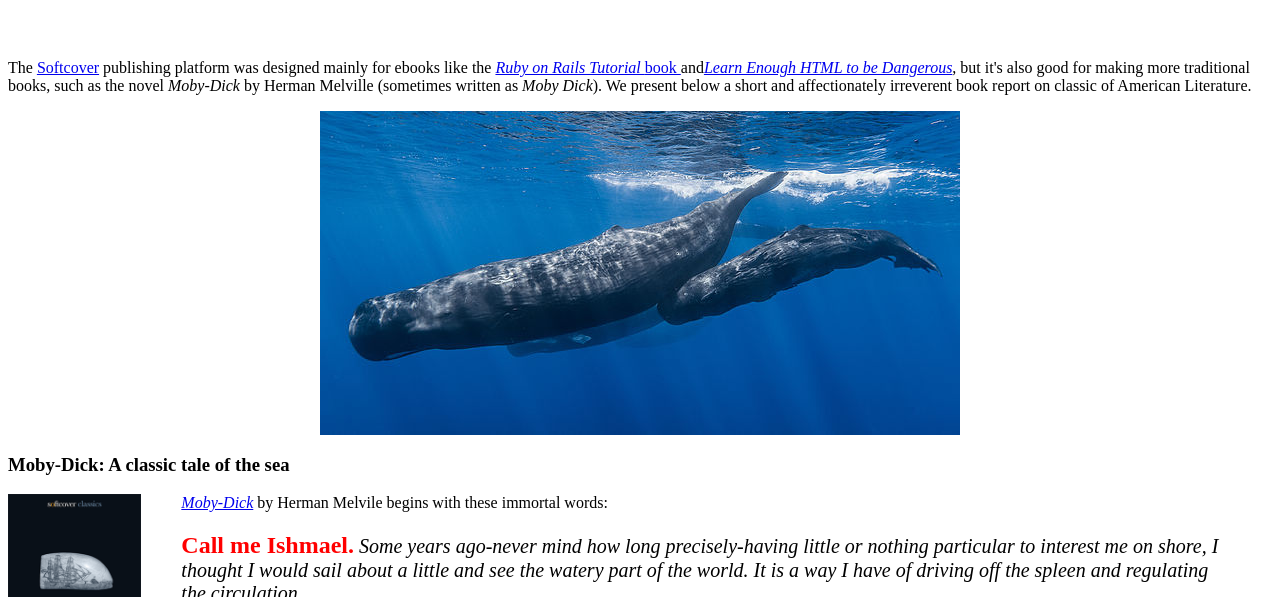
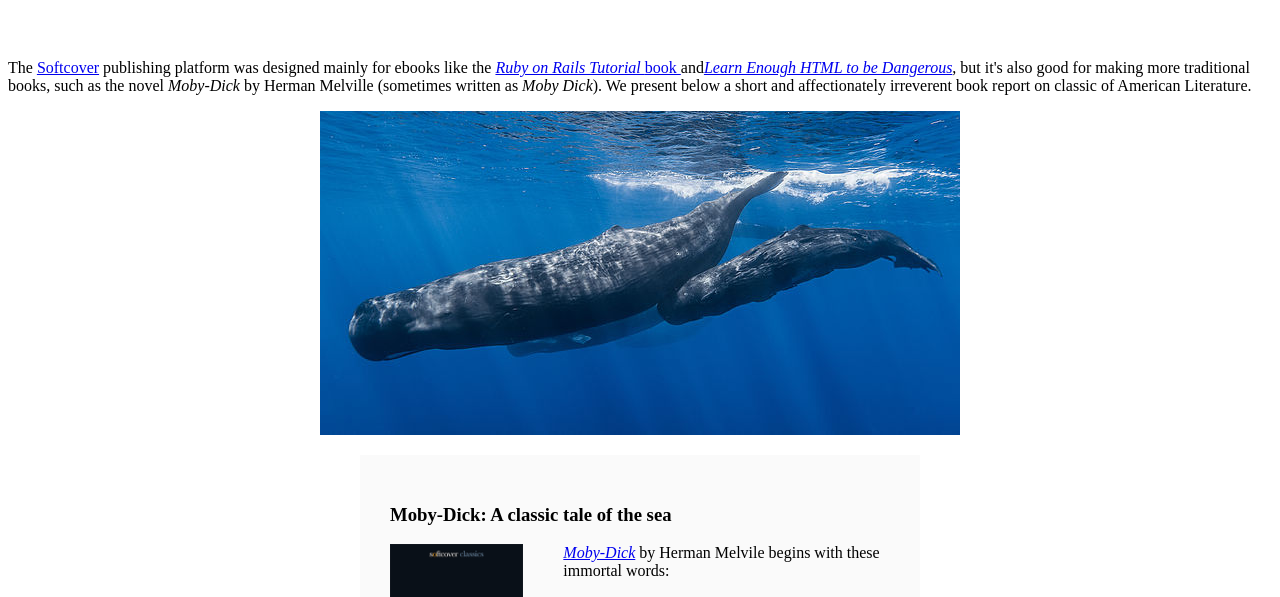
Before and after one commit to brightgeist7469/sample_website, a plain HTML site: page moby_dick.html in a window 1280 px wide. Shown: the part 128-725 px from the top of the page. Drawn offline with Linux system fonts and the light colour scheme.

Commit message:
added padding to moby

```diff
--- a/moby_dick.html
+++ b/moby_dick.html
@@ -28,7 +28,8 @@
           style="display: block; margin: 0 auto;">
         </a>
 
-        <div>
+        <div style="width: 500px; margin: 20px auto; padding: 30px;
+        background-color: #fafafa;">
           <h3>Moby-Dick: A classic tale of the sea</h3>
 
           <a href="https://www.softcover.io/read/6071fb03/moby-dick"
```
